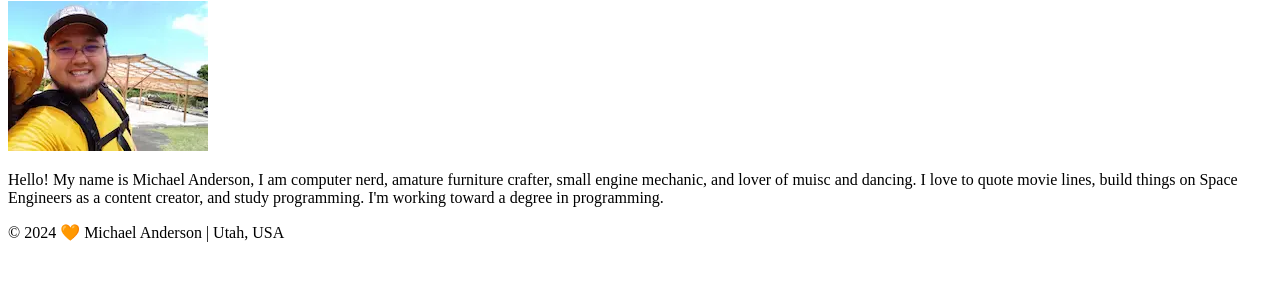
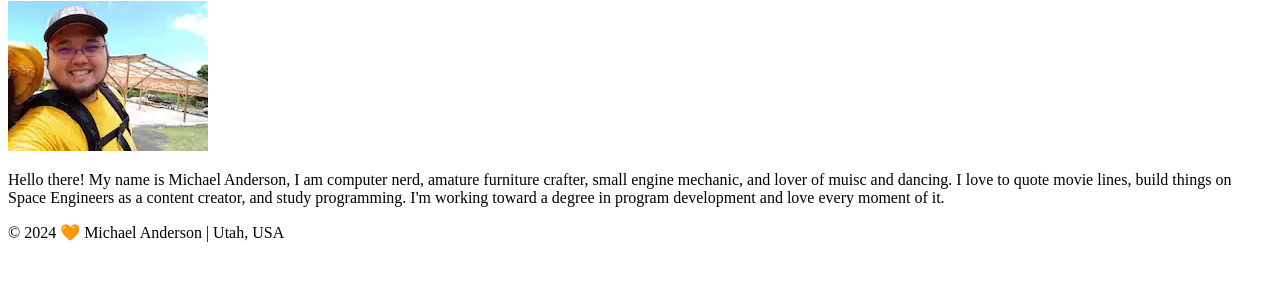
Before and after one commit to mkanderson2024/wdd130, a plain HTML site: page index.html in a window 1280 px wide. Shown: the part 105-386 px from the top of the page. Drawn offline with Linux system fonts and the light colour scheme.

Commit message:
Fine tuning the page

```diff
--- a/index.html
+++ b/index.html
@@ -16,9 +16,10 @@
         <main>
             <h1>Michael Anderson | WDD130</h1>
             <img src="images/profile.webp" alt="Sorry, my face is hidden, but its me, Michael Anderson" width="200">
-            <p>Hello! My name is Michael Anderson, I am computer nerd, amature furniture crafter, small engine mechanic, and lover of muisc and dancing.
-                I love to quote movie lines, build things on Space Engineers as a content creator, and study programming. I'm working toward a degree in
-                programming.
+            <p>Hello there! My name is Michael Anderson, I am computer nerd, amature furniture crafter,
+                small engine mechanic, and lover of muisc and dancing. I love to quote movie lines,
+                build things on Space Engineers as a content creator, and study programming. I'm
+                working toward a degree in program development and love every moment of it.
             </p>
         </main>
         <footer>
```
